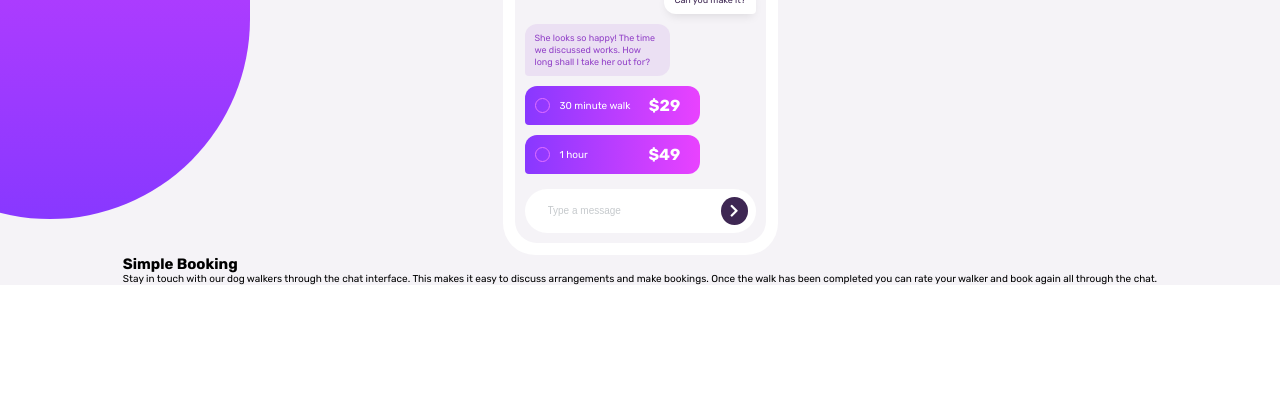
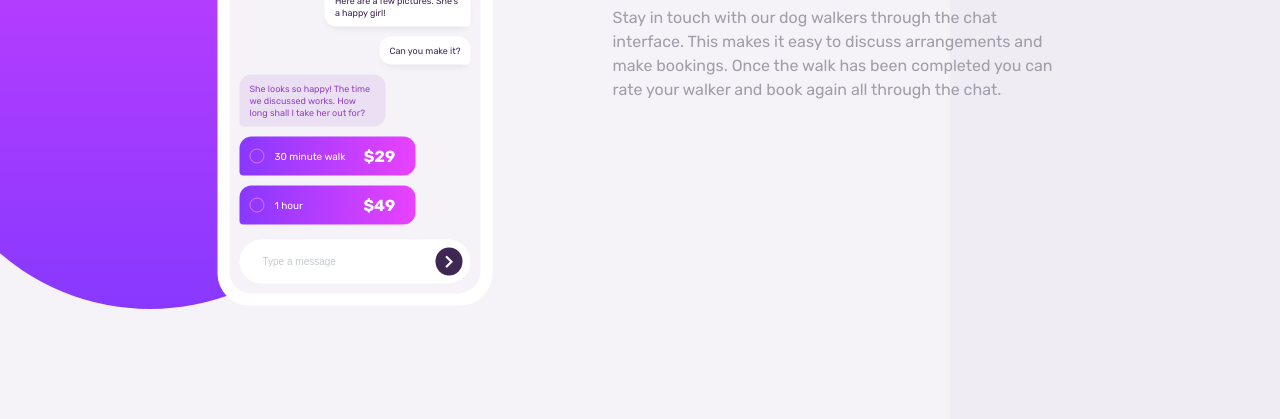
Before and after one commit to gokseloz/Chat-app, a website: page index.html in a window 1280 px wide. Shown: the part 381-800 px from the top of the page. Drawn offline with Linux system fonts and the light colour scheme.

Commit message:
completed

```diff
--- a/index.html
+++ b/index.html
@@ -17,7 +17,6 @@
 <body>
   <main class="main-wrapper">
     <div class="showcase-wrapper">
-
       <section class="phone-wrapper">
         <div class="phone">
           <div class="phone-screen">
@@ -37,7 +36,7 @@
             <div class="screen-chat">
               <p class="message dog-walker">That sounds great. I’d be happy to discuss more</p>
               <p class="message dog-walker">Could you send over some pictures of your dog, please?</p>
-              <p class="message dog-owner-images">
+              <p class="dog-owner-images">
                 <img src="images/dog-image-1.jpg" alt="dog">
                 <img src="images/dog-image-2.jpg" alt="dog">
                 <img src="images/dog-image-3.jpg" alt="dog">
@@ -56,17 +55,17 @@
                 <span class="offer-desc">1 hour</span>
                 <span class="offer-price">$49</span>
               </div>
-              <div class="textArea">
-                <input type="text" placeholder="Type a message">
-                <i class="right-arrow fas fa-chevron-right"></i>
-              </div>
+            </div>
+            <div class="textArea">
+              <input class="input-msg" type="text" placeholder="Type a message">
+              <i class="right-arrow fas fa-chevron-right"></i>
             </div>
           </div>
         </div>
       </section>
 
       <section class="text-wrapper">
-        <h1 class="text-heading">Simple Booking</h1>
+        <h1 class="text-heading">Simple booking</h1>
         <p class="text-desc">Stay in touch with our dog walkers through the chat interface. This makes it easy to
           discuss arrangements and make bookings. Once the walk has been completed you can rate
           your walker and book again all through the chat.
--- a/scss/main.scss
+++ b/scss/main.scss
@@ -3,16 +3,55 @@
 
 .main-wrapper {
     background-color: $light-grayish-violet;
+    position: relative;
+    overflow: hidden;
+
+    @media (min-width:768px) {
+        height: 100vh;
+    }
 
     &::before {
         content: "";
         position: absolute;
+        width: 46rem;
+        height: 54rem;
+        background: linear-gradient(to top, $light-violet, $light-magenta), linear-gradient(to left, $light-violet, $light-magenta);
+        border-bottom-left-radius: 25rem;
+        border-bottom-right-radius: 25rem;
+        left: -27rem;
+
+        @media (min-width:768px) {
+            left: -15rem;
+            height: 69rem;
+            border-bottom-left-radius: 30rem;
+            border-bottom-right-radius: 30rem;
+        }
+        @media (min-width:1200px) {
+            left: -8rem;
+        }
+    }
+
+    &::after {
+        content: "";
+        position: absolute;
         width: 40rem;
-        height: 60rem;
-        background: linear-gradient(to bottom, hsl(293, 100%, 63%), hsl(264, 100%, 61%));
-        border-bottom-left-radius: 20rem;
-        border-bottom-right-radius: 20rem;
-        left: -15rem;
+        height: 45rem;
+        background-color: rgba(233, 230, 239, .5);
+        border-top-left-radius: 25rem;
+        border-top-right-radius: 25rem;
+        bottom: 0;
+        right: -22rem;
+
+        @media (min-width:768px) {
+            height: 75rem;
+            right: -15rem;
+            border-top-left-radius: 40rem;
+            border-top-right-radius: 40rem;
+        }
+        @media (min-width:1200px) {
+            width: 45rem;
+            right: -12rem;
+        }
     }
 }
 
@@ -22,6 +61,16 @@
     flex-direction: column;
     align-items: center;
     padding-top: 6rem;
+    padding-bottom: 6rem;
+    z-index: 5;
+
+    @media (min-width:768px) {
+        position: absolute;
+        top: 50%;
+        left: 50%;
+        transform: translate(-50%, -50%);
+        flex-direction: row;
+    }
 }
 
 .phone {
@@ -37,7 +86,6 @@
         background-color: $light-grayish-violet;
         border-radius: 2.2rem;
         overflow: hidden;
-
 
         .screen-head {
             display: flex;
@@ -113,47 +161,43 @@
             display: flex;
             flex-direction: column;
 
-            .dog-walker {
+            .message{
                 font-size: .9rem;
                 max-width: 58%;
-                background-color: rgba(hsl(276, 55%, 52%), .1);
-                color: hsl(276, 55%, 52%);
-                border-radius: 1.2rem 1.2rem 1.2rem .4rem;
                 padding: .8rem 1rem;
                 margin-top: 1rem;
+                line-height: 1.2rem;
+            }
+
+            .dog-walker {
+                background-color: rgba($moderate-violet, .1);
+                color: $moderate-violet;
+                border-radius: 1.2rem 1.2rem 1.2rem .4rem;
                 margin-left: 1rem;
-                line-height: 1.2rem;
             }
 
             .dog-owner {
                 align-self: flex-end;
-                font-size: .9rem;
-                max-width: 58%;
                 background-color: $white;
-                padding: .8rem 1rem;
                 color: $very-dark-desaturated-violet;
                 border-radius: 1.2rem 1.2rem .4rem 1.2rem;
-                margin-top: 1rem;
                 margin-right: 1rem;
-                line-height: 1.2rem;
-                box-shadow: 0px 5px 10px -3px rgba(#000, .1);
+                box-shadow: 0px 5px 10px -5px rgba(#000, .1);
             }
 
             .dog-owner-images {
                 align-self: flex-end;
                 font-size: .9rem;
-                max-width: 60%;
-                padding: .8rem 1rem 0 0;
+                max-width: 58%;
                 color: $very-dark-desaturated-violet;
                 border-radius: 1.2rem 1.2rem 0rem 1.2rem;
-                margin-top: 1rem;
+                margin-top: 1.5rem;
                 margin-right: 1rem;
                 line-height: 1.2rem;
 
                 img {
                     width: 4rem;
                     border-radius: 1rem;
-
                 }
             }
 
@@ -224,3 +268,38 @@
         }
     }
 }
+
+.text-wrapper {
+    max-width: 54rem;
+    display: flex;
+    flex-direction: column;
+    margin-top: 5rem;
+    padding: 0 3.6rem;
+    text-align: center;
+
+    @media (min-width:768px) {
+        padding: 0;
+        margin-left: 4rem;
+        margin-top: 0;
+        min-width: 40rem;
+        text-align: left;
+    }
+    @media (min-width:1200px) {
+        margin-left: 12rem;
+        min-width: 45rem;
+    }
+
+
+    .text-heading {
+        font-size: 4rem;
+        color: $very-dark-desaturated-violet;
+        font-weight: 500;
+        margin-bottom: 2.2rem;
+    }
+
+    .text-desc {
+        color: $dark-grayish-violet;
+        font-size: 1.6rem;
+        line-height: 2.4rem;
+    }
+}
```
Also changed, not shown: css/main.css.
